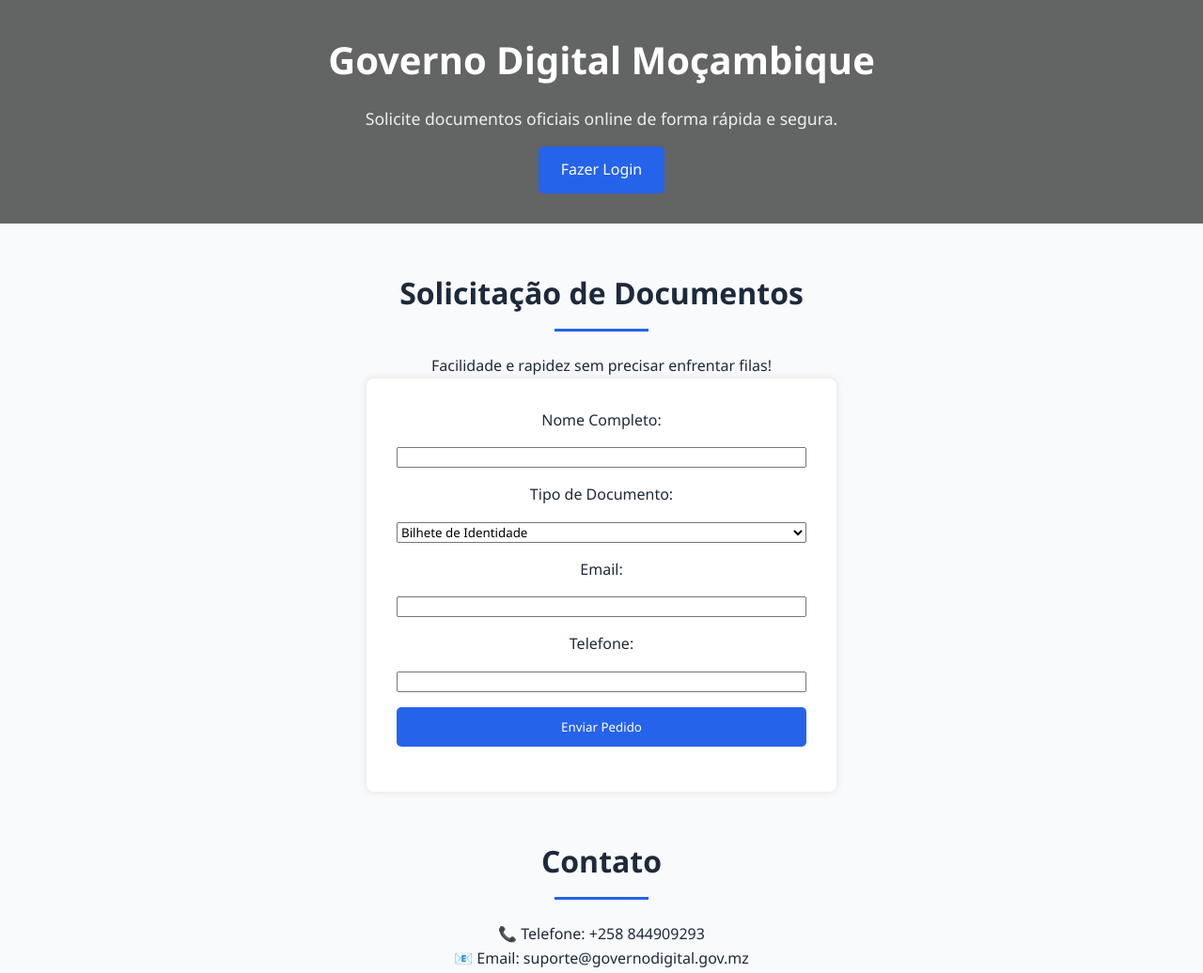
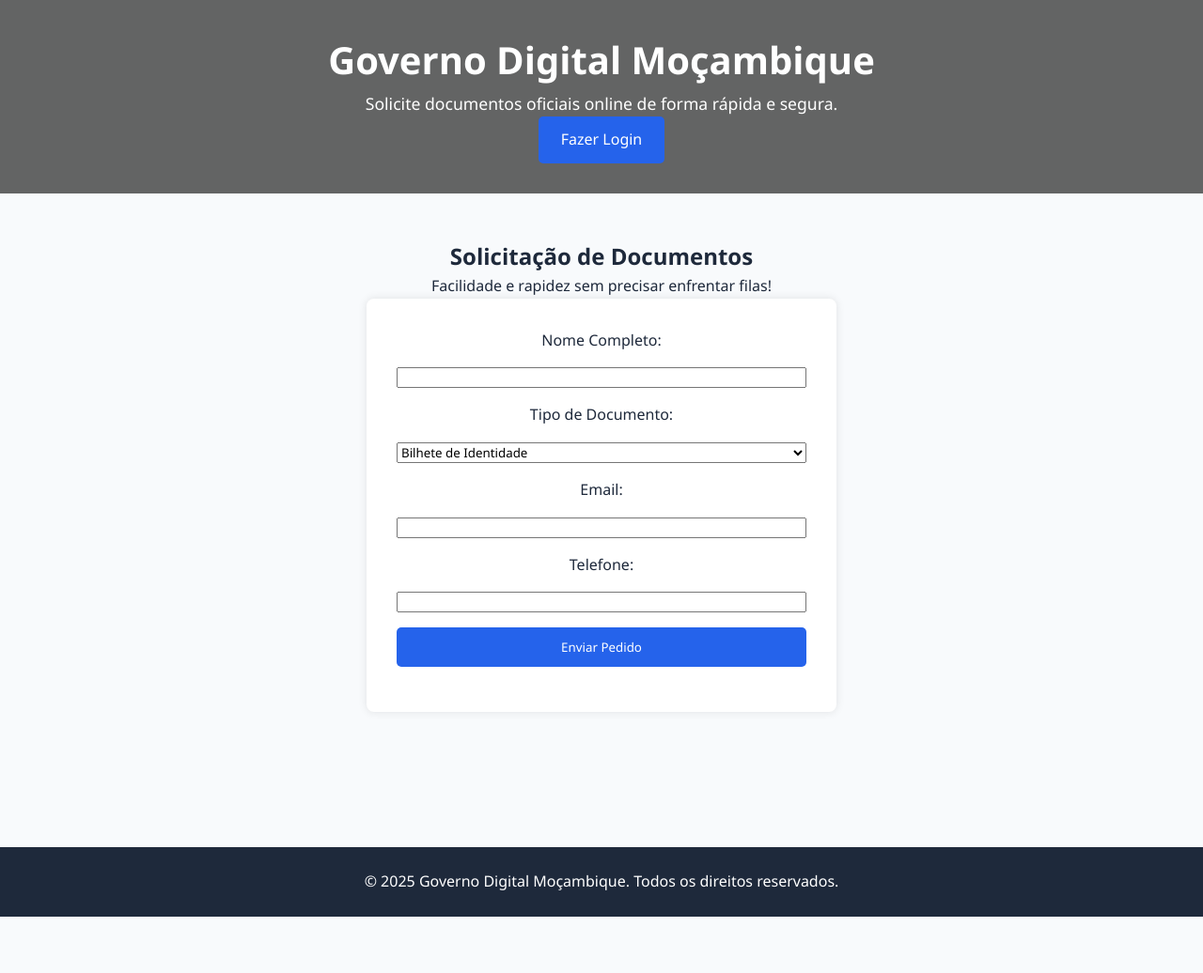
Before and after one commit to Quinito-pedro/prototipo, a plain HTML site: page index.html in a window 1280 px wide. Shown: the top 1036 px of the page at 94% size. After the commit the page ends 976 px from the top, so only its background shows below. Drawn offline with Linux system fonts and the light colour scheme.

Commit message:
Update index.html

```diff
--- a/index.html
+++ b/index.html
@@ -12,7 +12,6 @@
             --bg-light: #f8fafc;
             --text-dark: #1e293b;
             --transition: all 0.3s ease;
-            --gradient: linear-gradient(135deg, #2563eb, #1d4ed8);
         }
 
         * {
@@ -28,16 +27,12 @@
             line-height: 1.6;
         }
 
-        /* Header e Hero Section */
         header {
             background: url('imagemfundo.jpg') no-repeat center center/cover;
             color: white;
             padding: 2rem 0;
+            text-align: center;
             position: relative;
-            display: flex;
-            justify-content: center;
-            align-items: center;
-            text-align: center;
         }
 
         header::before {
@@ -53,23 +48,14 @@
         .hero {
             position: relative;
             z-index: 1;
-            max-width: 1200px;
-            margin: 0 auto;
-            padding: 0 2rem;
-            text-align: center;
         }
 
         .hero h1 {
             font-size: 2.5rem;
-            margin-bottom: 1rem;
-            animation: fadeInDown 1s ease;
         }
 
         .hero p {
             font-size: 1.1rem;
-            max-width: 800px;
-            margin: 0 auto 1rem;
-            opacity: 0.9;
         }
 
         .btn {
@@ -87,7 +73,6 @@
             background: var(--primary-dark);
         }
 
-        /* Main Content */
         main {
             max-width: 1200px;
             margin: 0 auto;
@@ -97,24 +82,6 @@
         section {
             margin-bottom: 3rem;
             text-align: center;
-        }
-
-        h2 {
-            font-size: 2rem;
-            margin-bottom: 1.5rem;
-            position: relative;
-            padding-bottom: 1rem;
-        }
-
-        h2::after {
-            content: '';
-            position: absolute;
-            bottom: 0;
-            left: 50%;
-            transform: translateX(-50%);
-            width: 100px;
-            height: 3px;
-            background: var(--primary);
         }
 
         .form-container {
@@ -146,25 +113,12 @@
             background: var(--primary-dark);
         }
 
-        /* Footer */
         footer {
             background: var(--text-dark);
             color: white;
             text-align: center;
             padding: 1.5rem;
             margin-top: 3rem;
-        }
-
-        /* Animação */
-        @keyframes fadeInDown {
-            from {
-                opacity: 0;
-                transform: translateY(-20px);
-            }
-            to {
-                opacity: 1;
-                transform: translateY(0);
-            }
         }
     </style>
 </head>
@@ -174,7 +128,7 @@
     <div class="hero">
         <h1>Governo Digital Moçambique</h1>
         <p>Solicite documentos oficiais online de forma rápida e segura.</p>
-        <a href="login.html" class="btn">Fazer Login</a> <!-- Alterado para "Fazer Login" -->
+        <a href="login.html" class="btn">Fazer Login</a>
     </div>
 </header>
 
@@ -205,36 +159,11 @@
             </form>
         </div>
     </section>
-
-    <section>
-        <h2>Contato</h2>
-        <p>📞 Telefone: +258 844909293</p>
-        <p>📧 Email: suporte@governodigital.gov.mz</p>
-    </section>
 </main>
 
 <footer>
     <p>&copy; 2025 Governo Digital Moçambique. Todos os direitos reservados.</p>
 </footer>
 
-<script>
-    // Suavização do scroll para âncoras
-    document.querySelectorAll('a[href^="#"]').forEach(anchor => {
-        anchor.addEventListener('click', function (e) {
-            e.preventDefault();
-            document.querySelector(this.getAttribute('href')).scrollIntoView({
-                behavior: 'smooth'
-            });
-        });
-    });
-
-    // Animação suave ao carregar a página
-    document.addEventListener("DOMContentLoaded", () => {
-        document.body.style.opacity = 0;
-        document.body.style.transition = "opacity 1s ease-in-out";
-        document.body.style.opacity = 1;
-    });
-</script>
-
 </body>
 </html>
```
